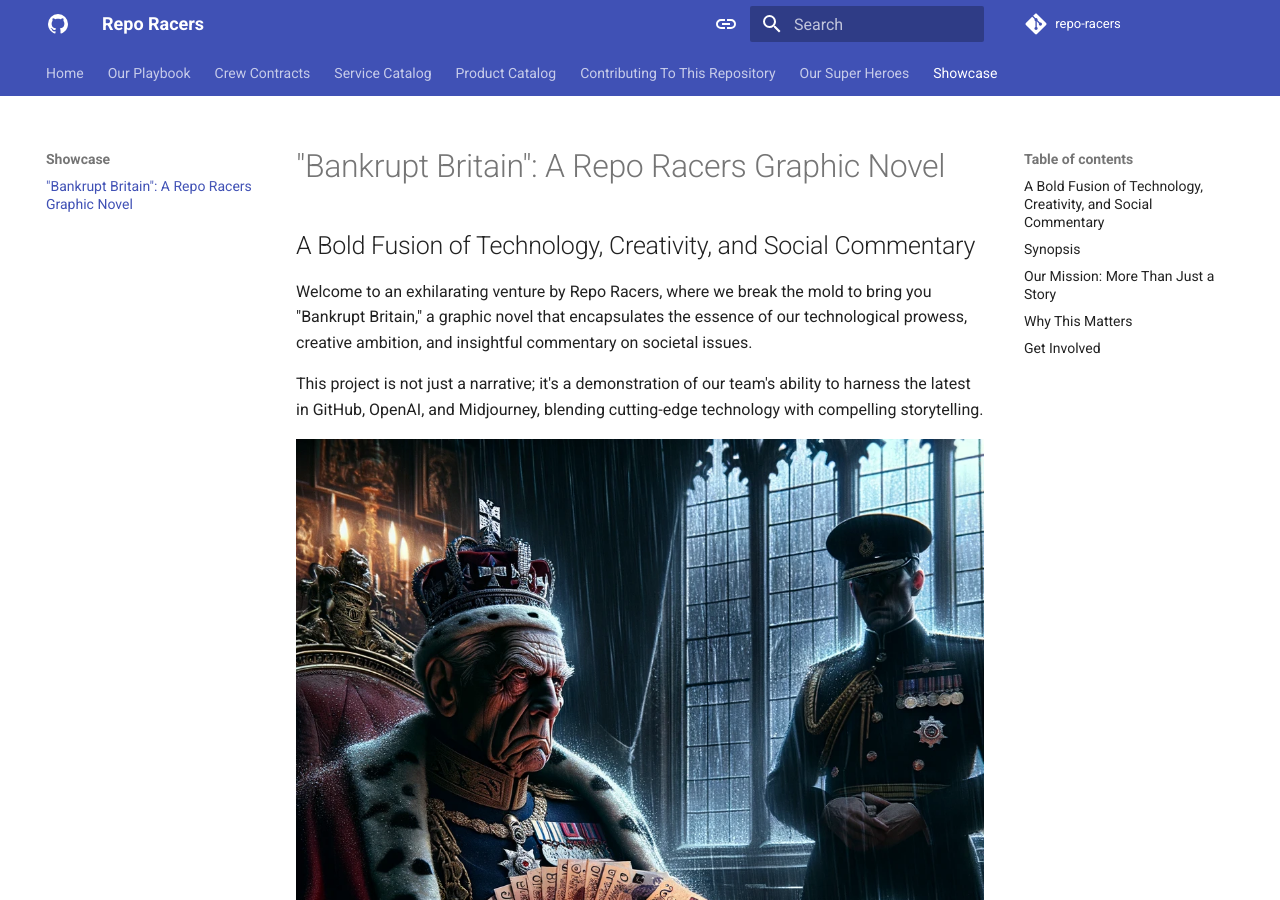
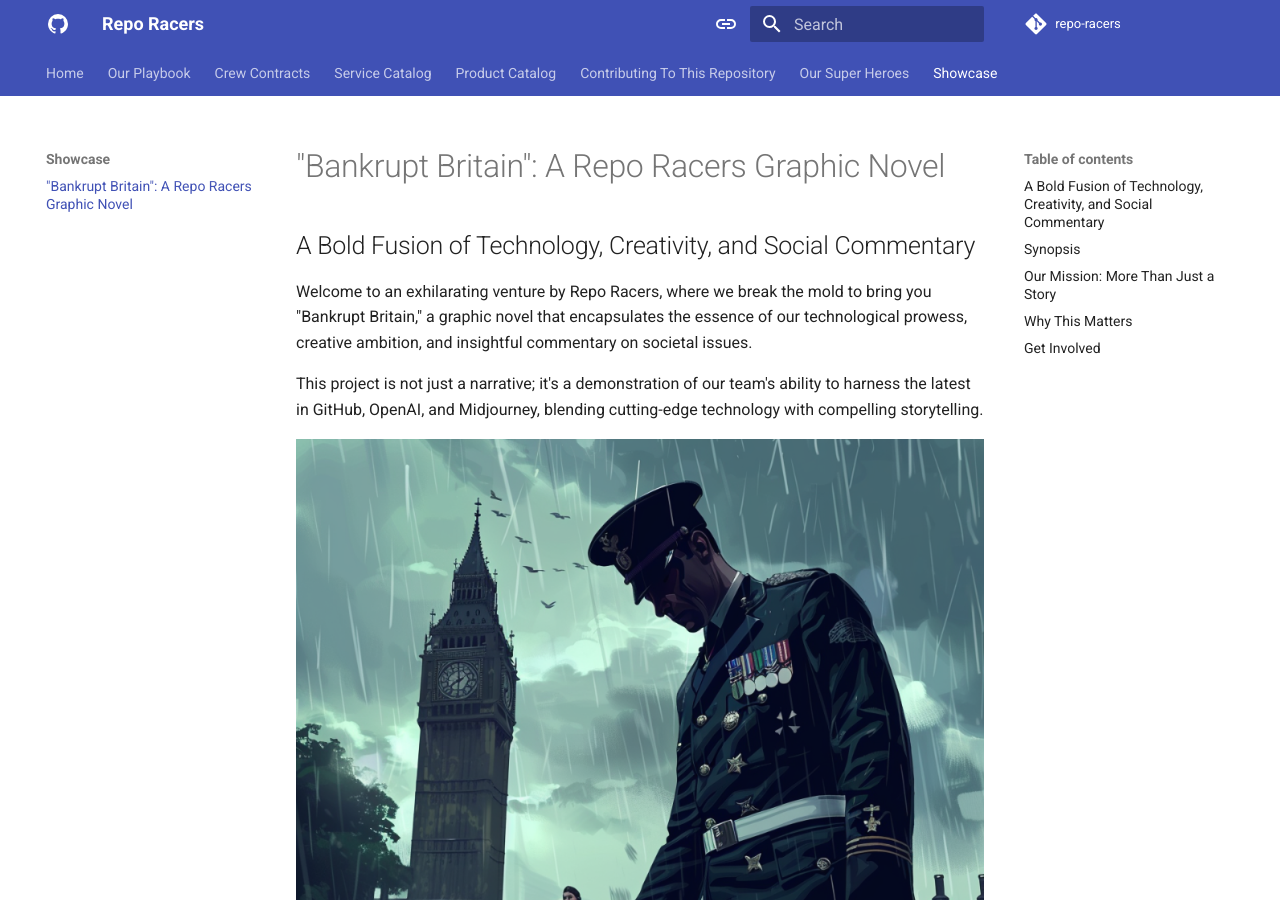
Before and after one commit to repo-racers/repo-racers, an MkDocs documentation site: the page built from docs/showcase/bankrupt_britain.md, in a window 1280 px wide and 900 px high. Built offline with MkDocs 1.6.1 and Material for MkDocs 9.7.7, drawn with Linux system fonts in a browser that asks for light colours; comment, search, counter and statistics services are not loaded.

Commit message:
update bb image

```diff
--- a/docs/showcase/bankrupt_britain.md
+++ b/docs/showcase/bankrupt_britain.md
@@ -6,7 +6,7 @@ Welcome to an exhilarating venture by Repo Racers, where we break the mold to br
 
 This project is not just a narrative; it's a demonstration of our team's ability to harness the latest in GitHub, OpenAI, and Midjourney, blending cutting-edge technology with compelling storytelling.
 
-![Counting](./images/counting.webp)
+![Counting](./images/bankrupt_britain.webp)
 
 ## Synopsis
 
```
Also changed, not shown: docs/showcase/images/bankrupt_britain.webp (added), docs/showcase/images/counting.webp (deleted).
